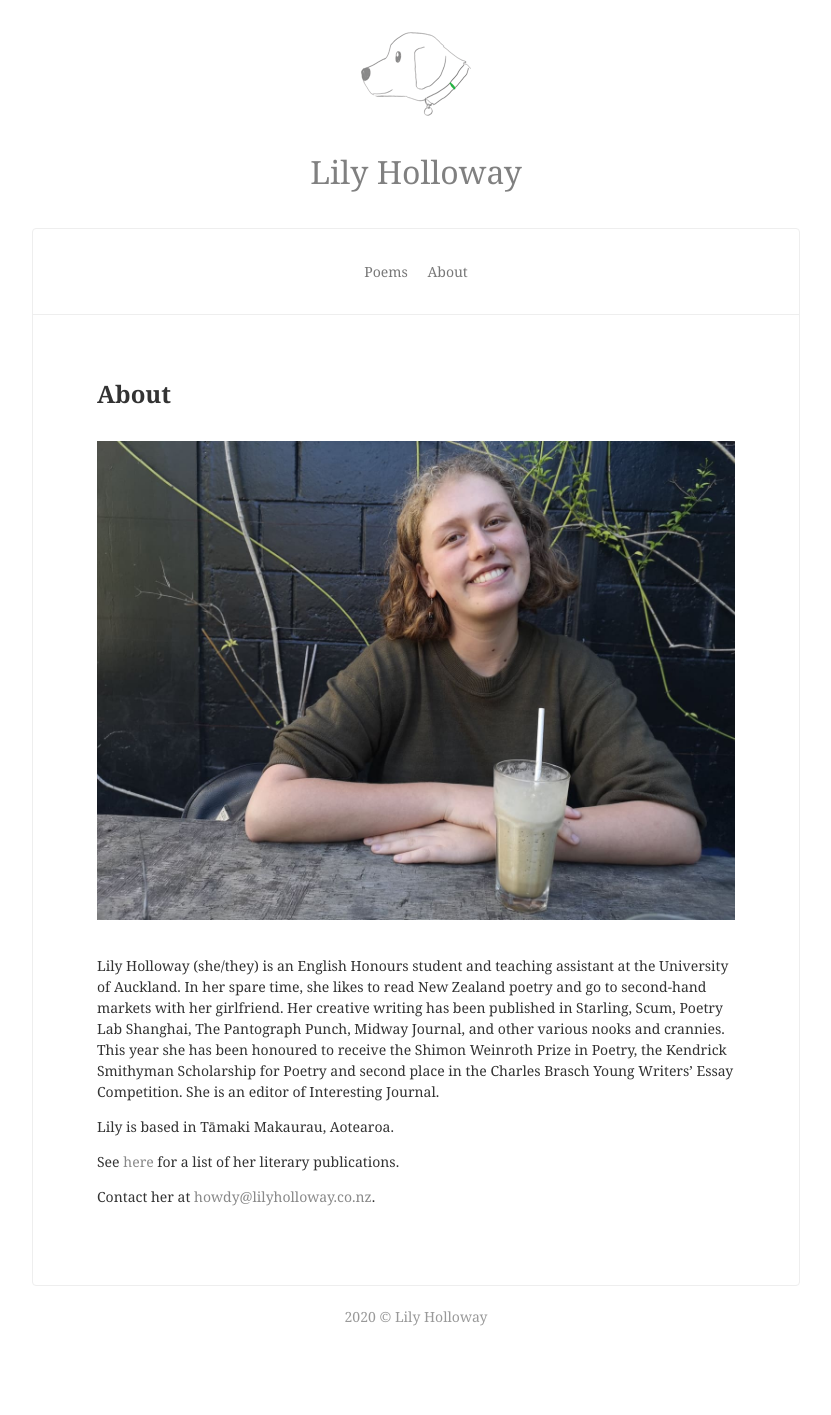
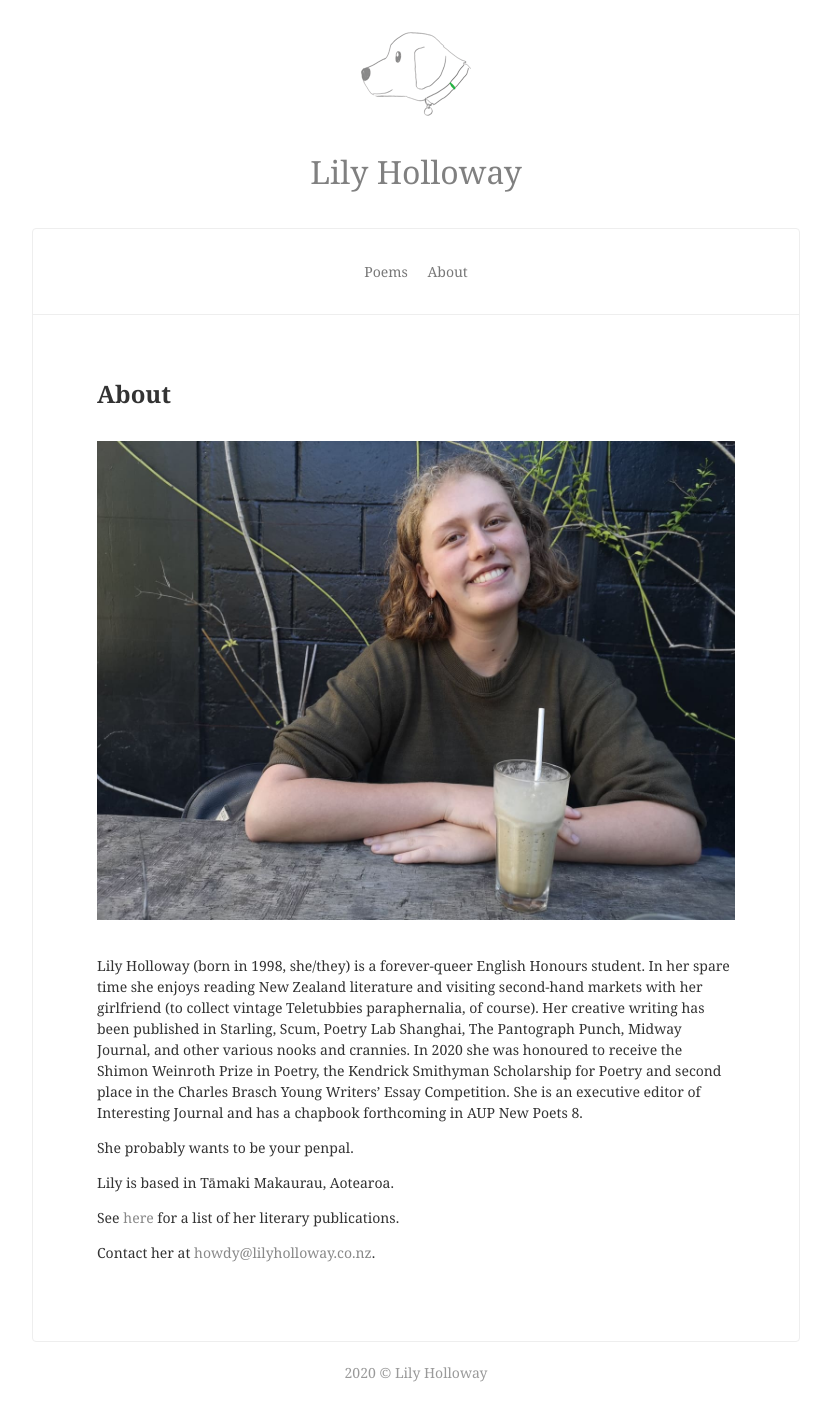
Before and after one commit to lilyholloway/lilyholloway.github.io, a Jekyll site: the page built from about.md, in a window 1280 px wide. Shown: the whole page, without its empty margins (224-1055 px from the left). Built offline with Jekyll 4.4.1, drawn with Linux system fonts in a browser that asks for light colours; nearby versions of some CDN libraries; before the commit the page ends 1359 px from its top, so only the background shows below that.

Commit message:
Update about.md

```diff
--- a/about.md
+++ b/about.md
@@ -4,7 +4,9 @@ title: About
 
 <img src="{{ site.url }}/images/lilyholloway.jpg" alt="Lily Holloway" class="mt4 db center" /><br>
 
-Lily Holloway (she/they) is an English Honours student and teaching assistant at the University of Auckland. In her spare time, she likes to read New Zealand poetry and go to second-hand markets with her girlfriend. Her creative writing has been published in Starling, Scum, Poetry Lab Shanghai, The Pantograph Punch, Midway Journal, and other various nooks and crannies. This year she has been honoured to receive the Shimon Weinroth Prize in Poetry, the Kendrick Smithyman Scholarship for Poetry and second place in the Charles Brasch Young Writers' Essay Competition. She is an editor of Interesting Journal.
+Lily Holloway (born in 1998, she/they) is a forever-queer English Honours student. In her spare time she enjoys reading New Zealand literature and visiting second-hand markets with her girlfriend (to collect vintage Teletubbies paraphernalia, of course). Her creative writing has been published in Starling, Scum, Poetry Lab Shanghai, The Pantograph Punch, Midway Journal, and other various nooks and crannies. In 2020 she was honoured to receive the Shimon Weinroth Prize in Poetry, the Kendrick Smithyman Scholarship for Poetry and second place in the Charles Brasch Young Writers' Essay Competition. She is an executive editor of Interesting Journal and has a chapbook forthcoming in AUP New Poets 8.
+
+She probably wants to be your penpal.
 
 Lily is based in Tāmaki Makaurau, Aotearoa.
 
```
